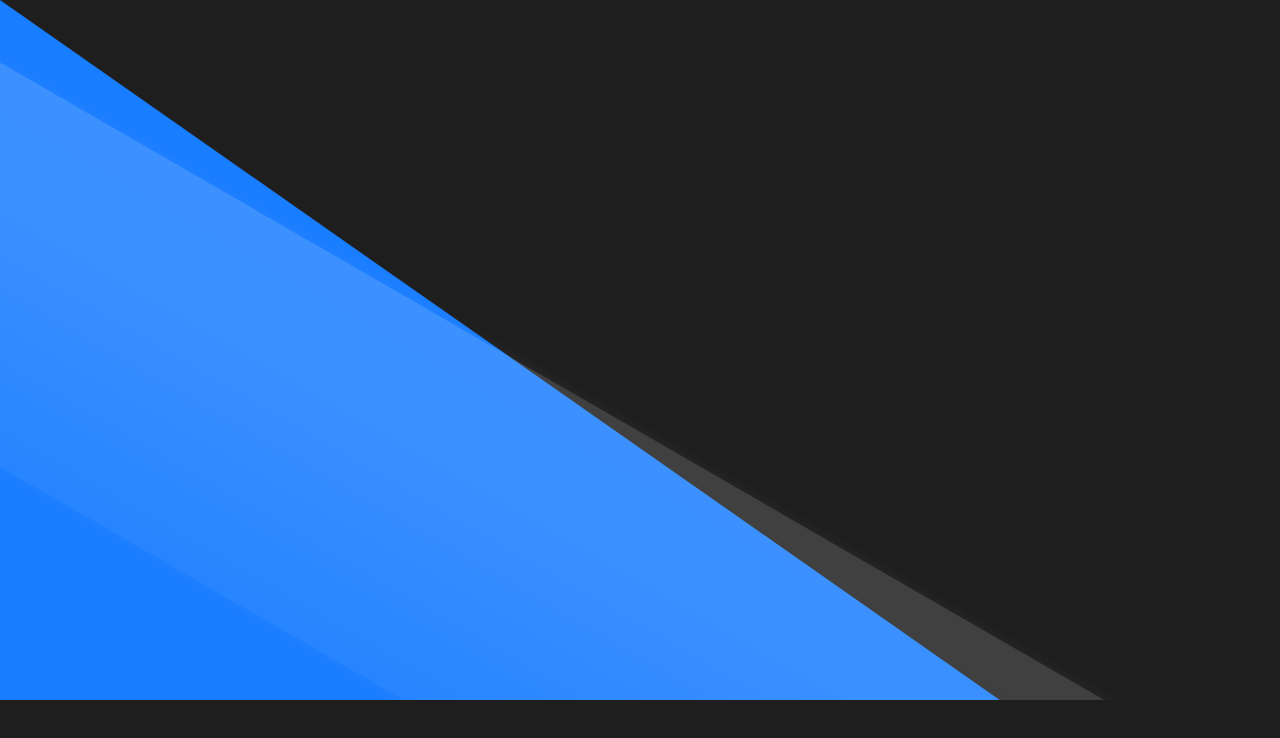
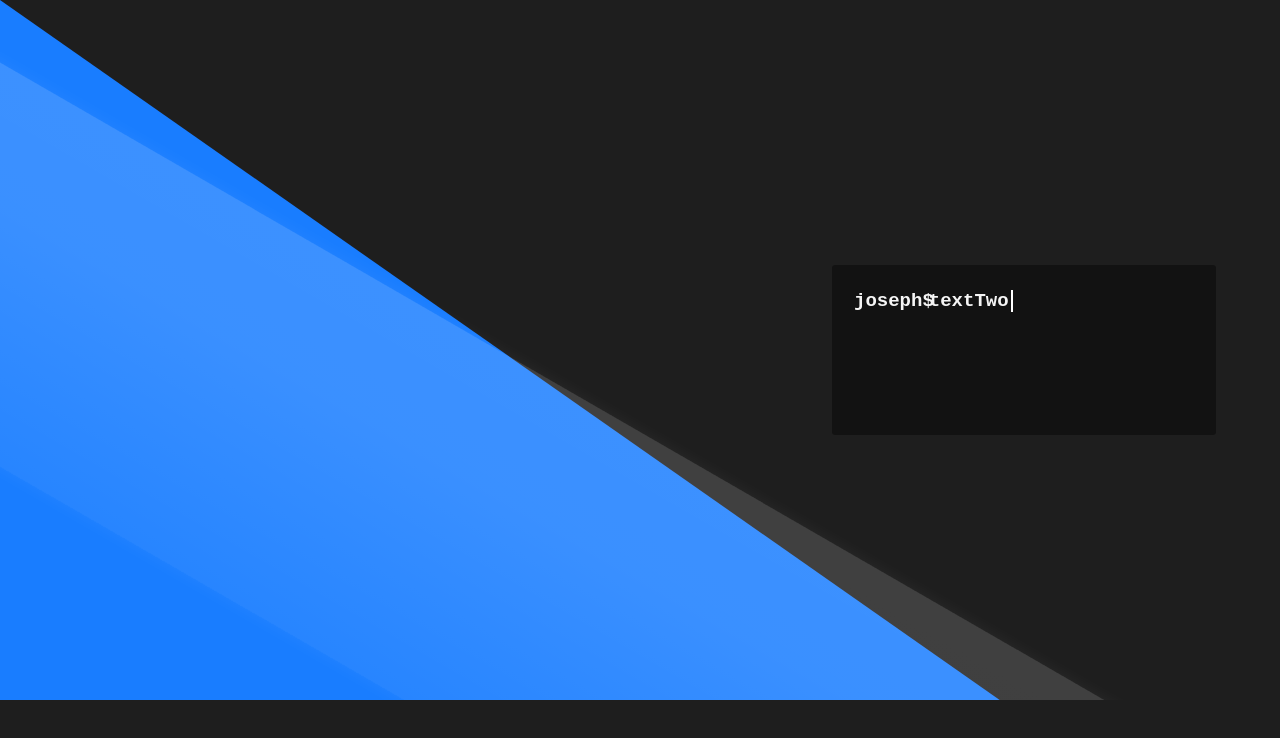
Before and after one commit to Joseph-Murnan/developer-site, a Next.js app: page / in a window 1280 px wide. Shown: the top 738 px of the page. Built offline with nearby package versions, Linux system fonts and the light colour scheme.

Commit message:
Implemented terminal component.

```diff
--- a/components/Hero/Hero.tsx
+++ b/components/Hero/Hero.tsx
@@ -1,10 +1,12 @@
 import Decoration from './Decoration';
+import Terminal from './Terminal';
 import styles from './Hero.module.css';
 
 const Hero = () => {
     return (
         <div className={styles.hero}>
             <Decoration />
+            <Terminal />
         </div>
     );
 }
--- /dev/null
+++ b/components/Hero/Terminal.module.css
@@ -0,0 +1,60 @@
+.typeContainer {
+    padding:25px 22px;
+    display:inline-block;
+    min-width:30%;
+    background:rgba(0,0,0,0.4);
+    text-align:left;
+    margin-right:5%;
+    font-family:monospace;
+    min-height:170px;
+    animation:fadeDelay 1.5s ease;
+    border-radius:3px;
+}
+
+.typing {
+    position:relative;
+    display:inline;
+    font-size:19px;
+    color:whitesmoke;
+    padding-left:22%;
+}
+
+.typing::before {
+    content:'$joseph';
+    position:absolute;
+    left:0;
+}
+
+.typing::after {
+    content:'';
+    position:absolute;
+    width:1px;
+    height:100%;
+    border-right:2px solid white;
+    right:-4px;
+    animation: blink 1.2s infinite ease;
+}
+
+@keyframes blink {
+    0% {
+        opacity:0;
+    }
+    45% {
+        opacity:0;
+    }
+    55% {
+        opacity:1;
+    }
+}
+
+@keyframes fadeDelay {
+    0% {
+        opacity:0;
+    }
+    75% {
+        opacity:0;
+    }
+    100% {
+        opacity:1;
+    }
+}
--- /dev/null
+++ b/components/Hero/Terminal.tsx
@@ -0,0 +1,34 @@
+import { useEffect, useState } from 'react';
+import styles from './Terminal.module.css';
+
+let count: number = 0;
+let index: number = 0;
+let letter: string = '';
+let timeout: number = 70;
+const terminalText: Array<string> = ['textOne', 'textTwo'];
+
+const Terminal = () => {
+    const [writtenText, setWrittenText] = useState('');
+    const write = () => {
+        count === terminalText.length ? count = 0 : null;
+        letter = terminalText[count].slice(0, ++index);
+        setWrittenText(letter);
+        if(letter.length === terminalText[count].length) {
+            count++;
+            if(terminalText.indexOf(terminalText[count]) !== (terminalText.length - 1)) {
+                return;
+            }
+            index = 0;
+            timeout = 700;
+        } else if(timeout !== 70) {
+            timeout = 70;
+        }
+        setTimeout(write, timeout);
+    }
+    useEffect(() => {
+        setTimeout(write, 2000);
+    }, []);
+    return <div className={styles.typeContainer}><h1 className={styles.typing}>{writtenText}</h1></div>;
+}
+
+export default Terminal;
```
